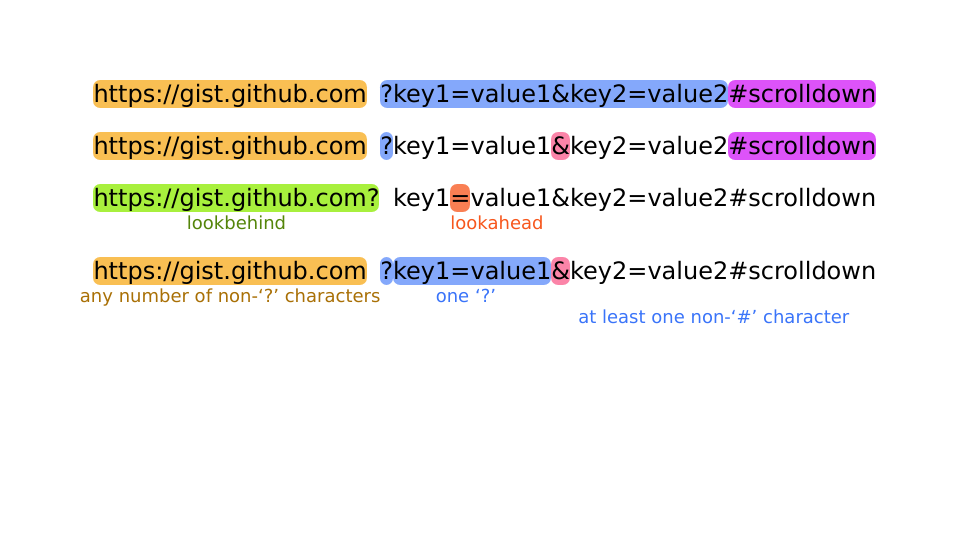
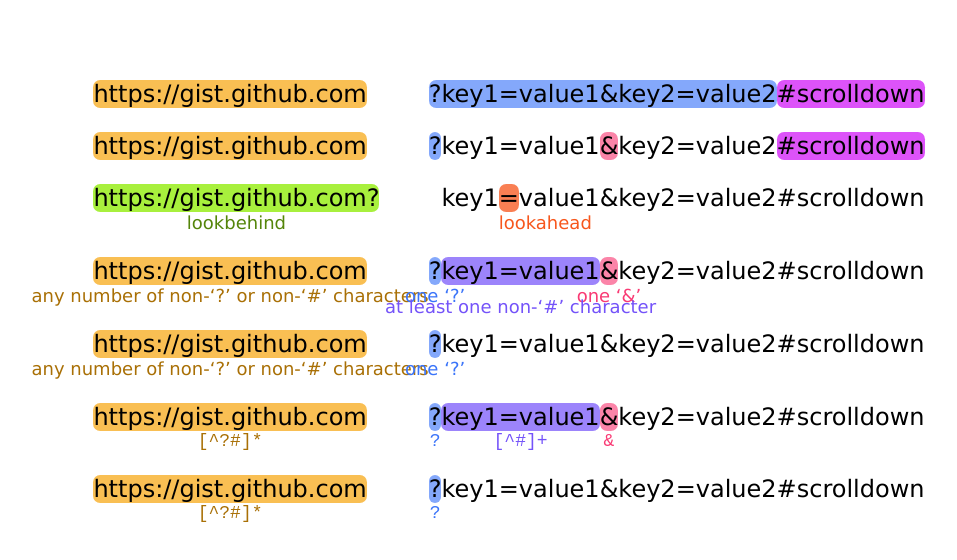
Before and after one commit to benjstorlie/regex-tutorial, a plain HTML site: page index.html in a window 1280 px wide. Shown: the whole page, without its empty margins (162-1119 px from the left). Drawn offline with Linux system fonts and the light colour scheme.

Commit message:
text labels positioned as desiered

```diff
--- a/index.html
+++ b/index.html
@@ -100,14 +100,21 @@
       justify-self: stretch;
     }
 
-    .abs>div {
+    .abs>span {
       position: absolute;
-      justify-self: center;
+      white-space: nowrap;
+      left: 50%;
+      transform: translateX(-50%) ;
+
     }
 
     .text {
       background-color: transparent;
       font-size: large;
+    }
+
+    .regex {
+      font-family: 'Courier New', Courier, monospace;
     }
 
   </style>
@@ -153,21 +160,75 @@
 
         <div class="path">https://gist.github.com</div>
         <div class="q">?</div>
-        <div class="query1" style="grid-column: 3 / 6">
+        <div class="query2" style="grid-column: 3 / 6">
           key1=value1</div>
         <div class="and" style="grid-column: 6 / 7" >&</div>
         <div style="grid-column: 7 / 11">key2=value2#scrolldown</div>
         <div  class="path text" style="grid-row: span 2;">
-          any number of non-&OpenCurlyQuote;?&CloseCurlyQuote; characters
+          any number of non-&OpenCurlyQuote;?&CloseCurlyQuote; or non-&OpenCurlyQuote;#&CloseCurlyQuote; characters
         </div>
-        <div class="q text" style="grid-column: 2 / 6;">
-          one &OpenCurlyQuote;?&CloseCurlyQuote;
+        <div class="q text abs" style="grid-column: 2 / 3;">
+          <span>one &OpenCurlyQuote;?&CloseCurlyQuote;</span>
         </div>
-        <div></div>
-        <div class="q text" style="grid-column: 6 / 11;">
-          at least one non-&OpenCurlyQuote;#&CloseCurlyQuote; character
+        <div style="grid-column: 3 / 6"></div>
+        <div class="and text abs" style="grid-column: 6 / 7;">
+          <span>one &OpenCurlyQuote;&amp;&CloseCurlyQuote;</span>
+        </div>
+        <div class="abs query2 text" style="grid-column: 3 / 6">
+          <span>at least one non-&OpenCurlyQuote;#&CloseCurlyQuote; character</span>
         </div>
 
+        <div class="separator"></div>
+
+        <div class="path">https://gist.github.com</div>
+        <div class="q">?</div>
+        <div  style="grid-column: 3 / 6">
+          key1=value1</div>
+        <div  style="grid-column: 6 / 7" >&</div>
+        <div style="grid-column: 7 / 11">key2=value2#scrolldown</div>
+        <div  class="path text" style="grid-row: span 2;">
+          any number of non-&OpenCurlyQuote;?&CloseCurlyQuote; or non-&OpenCurlyQuote;#&CloseCurlyQuote; characters
+        </div>
+        <div class="q text abs" style="grid-column: 2 / 3;">
+          <span>one &OpenCurlyQuote;?&CloseCurlyQuote;</span>
+        </div>
+
+        <div class="separator"></div>
+
+        <div class="path">https://gist.github.com</div>
+        <div class="q">?</div>
+        <div class="query2" style="grid-column: 3 / 6">
+          key1=value1</div>
+        <div class="and" style="grid-column: 6 / 7" >&</div>
+        <div style="grid-column: 7 / 11">key2=value2#scrolldown</div>
+        <div  class="path text regex">
+          [^?#]*
+        </div>
+        <div class="q text abs regex" style="grid-column: 2 / 3;">
+          <span>?</span>
+        </div>
+        <div class="abs query2 text regex" style="grid-column: 3 / 6">
+          <span>[^#]+</span>
+        </div>
+        <div class="and text abs regex" style="grid-column: 6 / 7;">
+          <span>&amp;</span>
+        </div>
+
+
+        <div class="separator"></div>
+
+        <div class="path">https://gist.github.com</div>
+        <div class="q">?</div>
+        <div  style="grid-column: 3 / 6">
+          key1=value1</div>
+        <div  style="grid-column: 6 / 7" >&</div>
+        <div style="grid-column: 7 / 11">key2=value2#scrolldown</div>
+        <div  class="path text regex" style="grid-row: span 2;">
+          [^?#]*
+        </div>
+        <div class="q text abs regex" style="grid-column: 2 / 3;">
+          <span>?</span>
+        </div>
       </section>
     </main>
 
```
